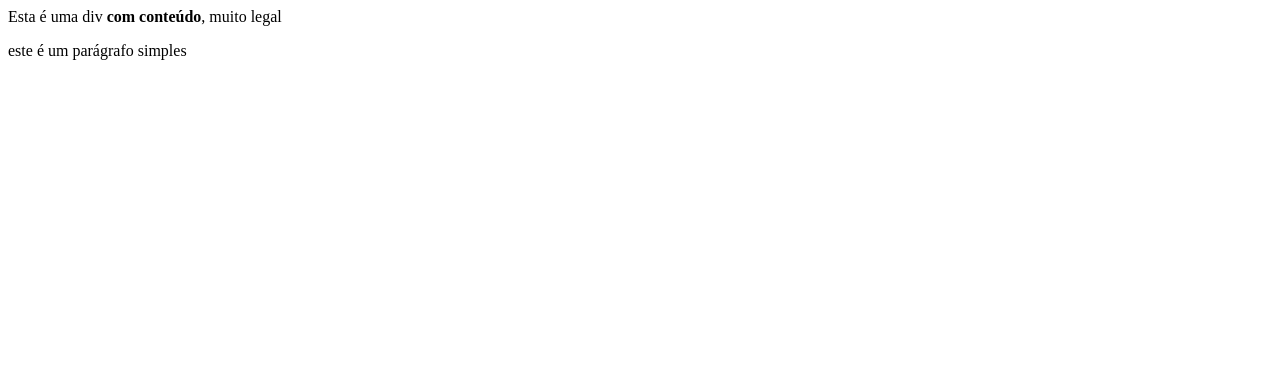
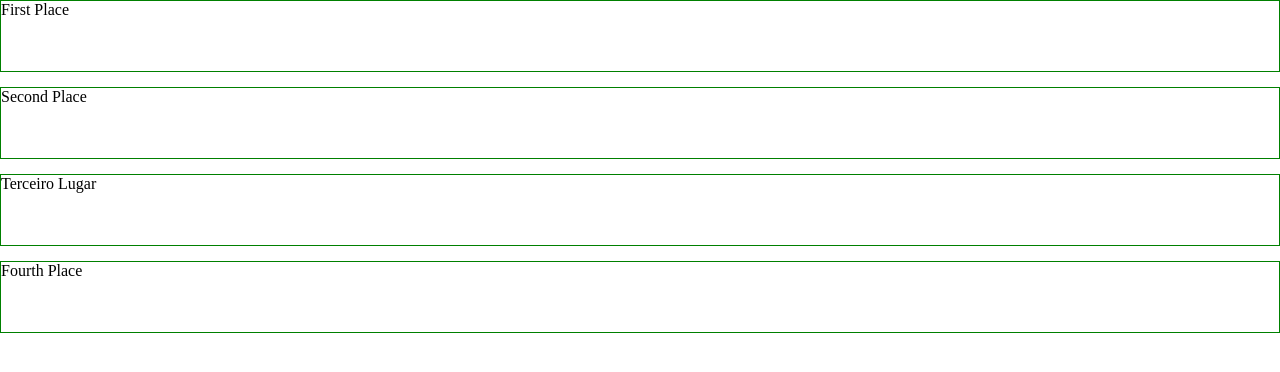
Before and after one commit to cae07/aulas_fundamentos, a plain HTML site: page index.html in a window 1280 px wide. Drawn offline with Linux system fonts and the light colour scheme.

Commit message:
aula byClass

```diff
--- a/index.html
+++ b/index.html
@@ -4,11 +4,14 @@
   <meta charset="UTF-8">
   <meta http-equiv="X-UA-Compatible" content="IE=edge">
   <meta name="viewport" content="width=device-width, initial-scale=1.0">
+  <link rel="stylesheet" href="style.css">
   <title>getElementBy</title>
 </head>
 <body>
-  <div id="div-header">Esta é uma div <strong>com conteúdo</strong>, muito legal</div>
-  <p id="paragrafo">este é um parágrafo simples</p>
+  <div class="primeira-classe">First Place</div>
+  <div class="outra-posicao">Second Place</div>
+  <div class="outra-posicao">Third Place</div>
+  <div class="outra-posicao">Fourth Place</div>
 </body>
 <script src="script.js"></script>
 </html>
--- a/script.js
+++ b/script.js
@@ -1,3 +1,7 @@
-const div = document.getElementById('div-header');
+const getClasses = document.getElementsByClassName('outra-posicao');
 
-console.log(div.innerText);
+for (let element of getClasses) {
+  if (element.innerText === 'Third Place') {
+    element.innerText = 'Terceiro Lugar'
+  }
+}
--- /dev/null
+++ b/style.css
@@ -0,0 +1,10 @@
+body {
+  padding: 0;
+  margin: 0;
+}
+
+div {
+  border: 1px solid green;
+  height: 70px;
+  margin-bottom: 15px;
+}
```
